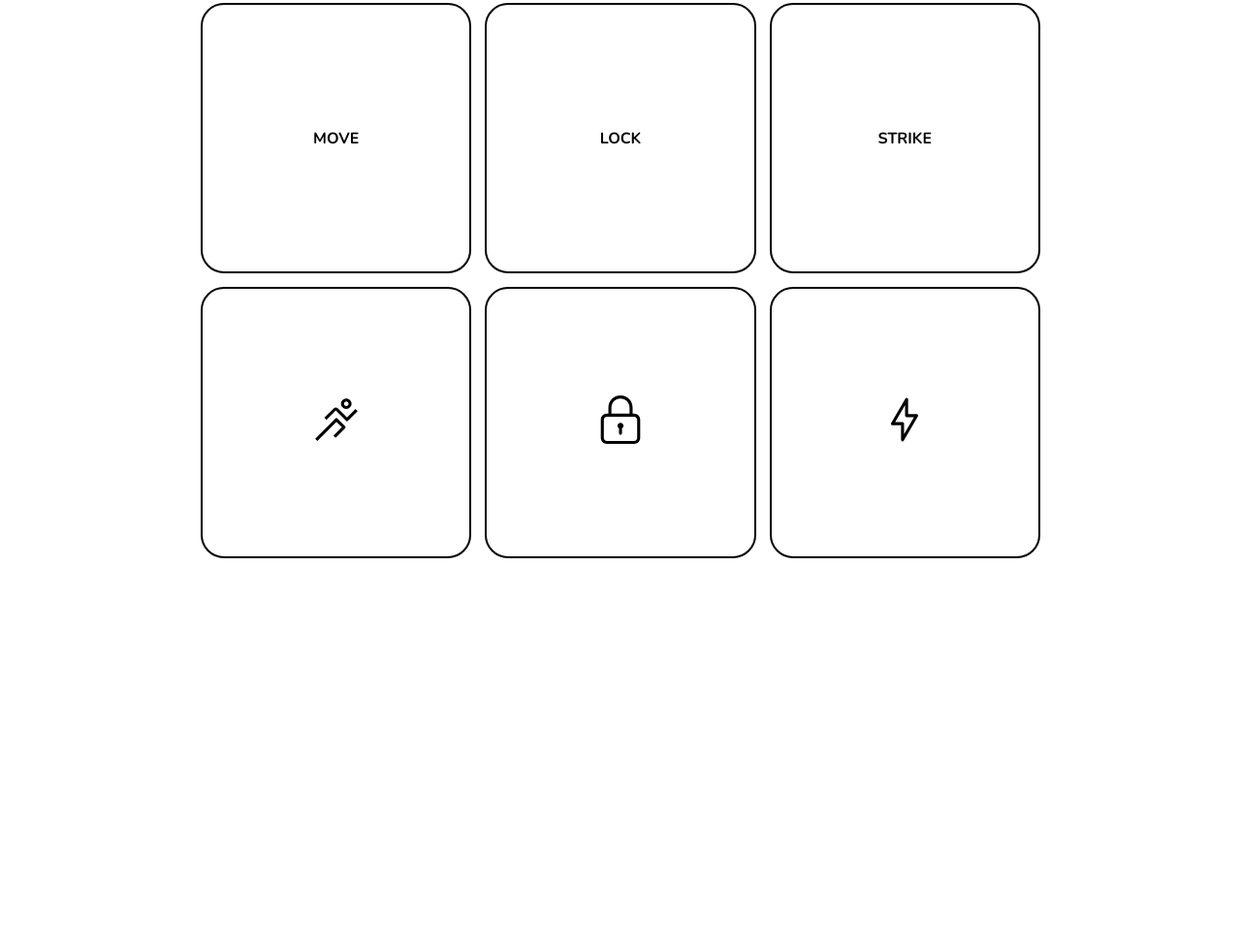
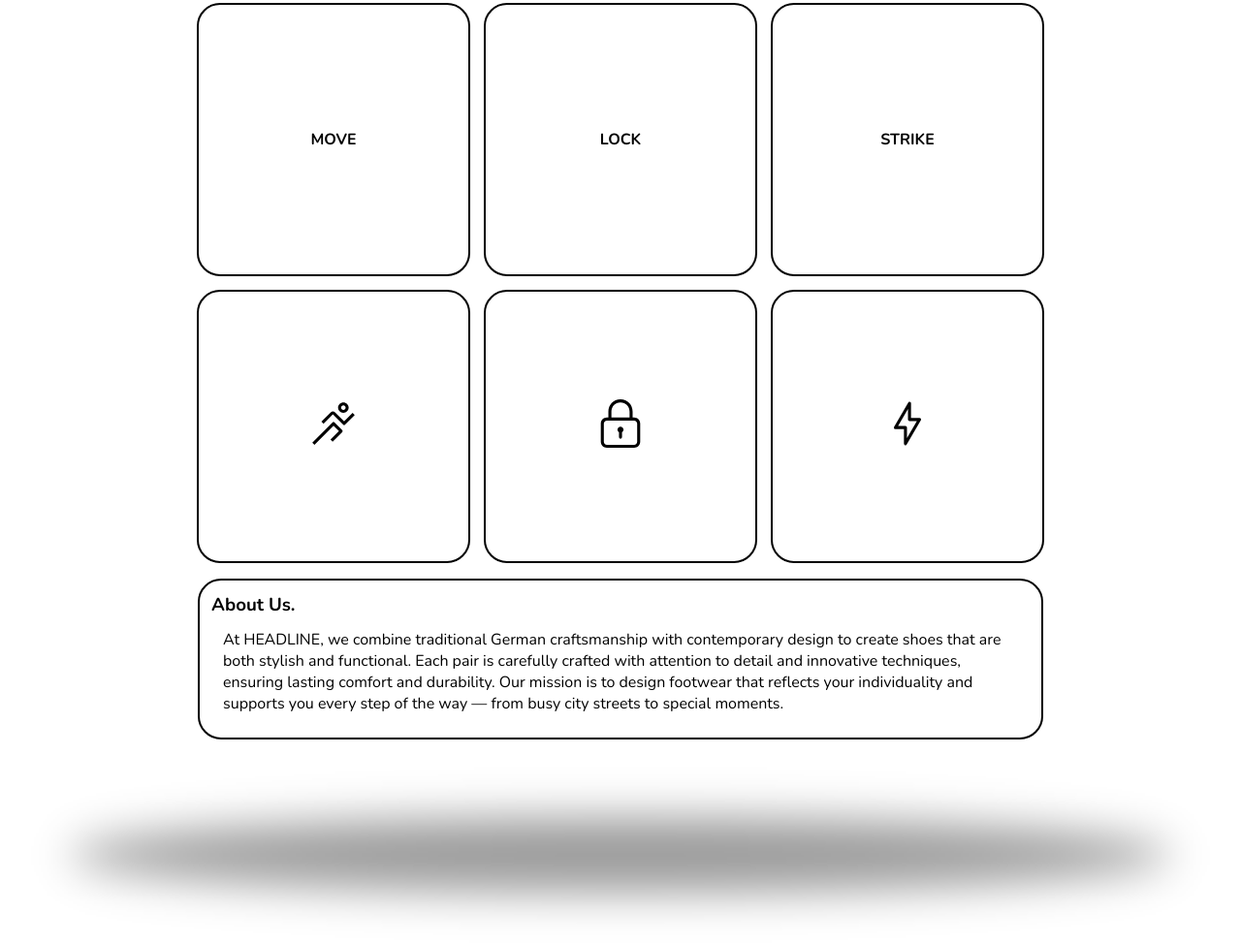
Before and after one commit to michalsuchorski/frontend-task, a website built with Vite: page index.html in a window 1280 px wide. Shown: the part 234-1207 px from the top of the page at 97% size. Before the commit the page ends 810 px from the top, so only its background shows below. Built offline with nearby package versions, Linux system fonts and the light colour scheme.

Commit message:
finish scene 1 style

```diff
--- a/index.html
+++ b/index.html
@@ -24,7 +24,7 @@
             <img src="./assets/headline.png" class="headline-img" />
           </div>
           <div class="scene-intro-content-text-wrapper">
-            <div class="scene-intro-content-text">
+            <div class="scene-intro-content-text intro-text">
               <h3 class="scene-intro-content-text-h3">Crafted in Berlin.</h3>
               <p class="scene-intro-content-text-paragraph">
                 We create shoes that move ahead of time. Every pair is a
@@ -44,7 +44,7 @@
             </div>
             <div class="scene-intro-content-panel-plate">
               <p class="scene-intro-content-panel-plate-text">
-                  <img src="./icons/move.svg" />
+                <img src="./icons/move.svg" />
               </p>
             </div>
             <div class="scene-intro-content-panel-plate">
@@ -58,10 +58,25 @@
               </p>
             </div>
           </div>
-          <!-- <img src="./public/assets/shadow.png" class="shadow"> -->
+          <div class="scene-intro-content-text-wrapper about-us-element">
+            <div class="scene-intro-content-text">
+              <h3 class="scene-intro-content-text-h3">About Us.</h3>
+              <p class="scene-intro-content-text-paragraph">
+                At HEADLINE, we combine traditional German craftsmanship with
+                contemporary design to create shoes that are both stylish and
+                functional. Each pair is carefully crafted with attention to
+                detail and innovative techniques, ensuring lasting comfort and
+                durability. Our mission is to design footwear that reflects your
+                individuality and supports you every step of the way — from busy
+                city streets to special moments.
+              </p>
+            </div>
+          </div>
         </div>
       </div>
-
+      <div class="shadow-wrapper">
+        <img src="./public/assets/shadow.png" class="shadow" />
+      </div>
       <div class="scene scene-gallery hidden" data-scene="gallery">
         <div class="swiper mySwiper">
           <div class="swiper-wrapper">
--- a/src/scenes/IntroScene.js
+++ b/src/scenes/IntroScene.js
@@ -12,10 +12,16 @@ export class IntroScene {
   }
 
   init() {
-    const headline = document.querySelector('.scene-intro-content-image');
-    const introTextEl = document.querySelector('.scene-intro-content-text-wrapper');
-    const allTiles = document.querySelectorAll('.scene-intro-content-panel-plate');
-    const allTilesText = document.querySelectorAll('.scene-intro-content-panel-plate-text')
+    const headline = document.querySelector(".scene-intro-content-image");
+    const introTextEl = document.querySelector(".intro-text");
+    const allTiles = document.querySelectorAll(
+      ".scene-intro-content-panel-plate"
+    );
+    const allTilesText = document.querySelectorAll(
+      ".scene-intro-content-panel-plate-text"
+    );
+    const aboutUsEl = document.querySelector(".about-us-element");
+    const shadowEl = document.querySelector(".shadow-wrapper");
 
     gsap.from(allTiles, {
       duration: 0.5,
@@ -23,30 +29,39 @@ export class IntroScene {
       y: 50,
       stagger: 0.1,
       ease: "power2.out",
-    })
+    });
 
     gsap.from(allTilesText, {
       duration: 0.5,
       opacity: 0,
       x: 20,
       stagger: 0.1,
-        ease: "back.inOut"
-    })
+      ease: "back.inOut",
+    });
 
     gsap.from(headline, {
       duration: 1,
-        y: '-100%'
-    })
+      y: "-100%",
+    });
 
     gsap.from(introTextEl, {
+      duration: 0.7,
+      y: "-100%",
+    });
+
+    gsap.from(aboutUsEl, {
+      duration: 0.7,
+      y: "100%",
+    });
+    gsap.from(shadowEl, {
       duration: 1,
-        x: '-100%'
-    })
+      y: "100%",
+    });
 
     this.timeout = setTimeout(() => {
       this.scrollToGallery();
       this.onComplete?.();
-    }, 222000);
+    }, 8000);
   }
   scrollToGallery() {
     if (!this.scrollTarget) return;
--- a/src/styles/components/intro-scene.scss
+++ b/src/styles/components/intro-scene.scss
@@ -1,6 +1,5 @@
 .scene-intro {
   width: 100%;
-  height: 100vh;
   position: relative;
 
   &-content {
@@ -9,7 +8,7 @@
     display: flex;
     flex-direction: column;
     align-items: stretch;
-    padding: 16px;
+    padding: 12px;
     height: 100%;
 
     &-panel {
@@ -18,7 +17,6 @@
       justify-content: center;
       will-change: transform;
       gap: 14px;
-      height: 25%;
 
       &-plate {
         flex: 0 0 calc(33.333% - 10px);
@@ -46,14 +44,13 @@
     }
 
     &-text-wrapper {
-      padding: 36px 2px 16px 2px;
+      padding: 16px 2px 16px 2px;
       display: flex;
       justify-content: center;
       flex-direction: column;
       align-items: center;
 
       .scene-intro-content-text {
-        max-width: 1000px;
         border: 2px solid black;
         width: 100%;
         padding: 12px;
@@ -61,12 +58,19 @@
 
         &-paragraph {
             text-align: left;
+            padding: 12px;
         }
-      }
-
-      .shadow {
-        width: 100%;
       }
     }
   }
 }
+
+.shadow-wrapper {
+    width: 100%;
+    display: flex;
+    justify-content: center;
+
+    .shadow {
+        width: 95%;
+    }
+}
```
Lines whose indentation alone changed are shown as unchanged.
